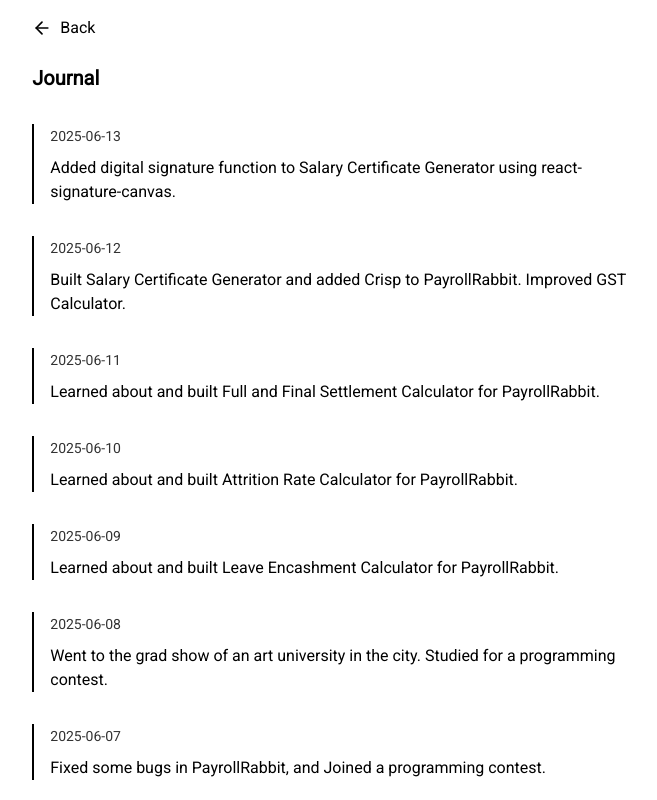
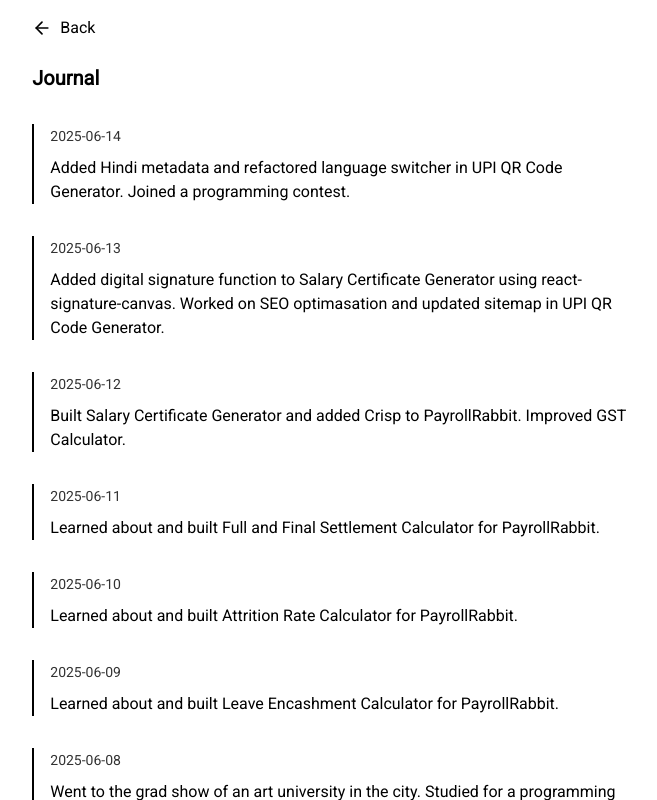
Before and after one commit to minamicode/minamicode.com, a Next.js app: page /journal in a window 1280 px wide. Shown: the top 800 px of the page, without its empty margins (309-966 px from the left). Built offline with nearby package versions, Linux system fonts and the light colour scheme.

Commit message:
add a journal entry

```diff
--- a/src/app/_components/JournalEntries.tsx
+++ b/src/app/_components/JournalEntries.tsx
@@ -7,8 +7,12 @@ type JournalEntry = {
 
 const entries: JournalEntry[] = [
   {
+    date: "2025-06-14",
+    text: "Added Hindi metadata and refactored language switcher in UPI QR Code Generator. Joined a programming contest.",
+  },
+  {
     date: "2025-06-13",
-    text: "Added digital signature function to Salary Certificate Generator using react-signature-canvas.",
+    text: "Added digital signature function to Salary Certificate Generator using react-signature-canvas. Worked on SEO optimasation and updated sitemap in UPI QR Code Generator.",
   },
   {
     date: "2025-06-12",
```
